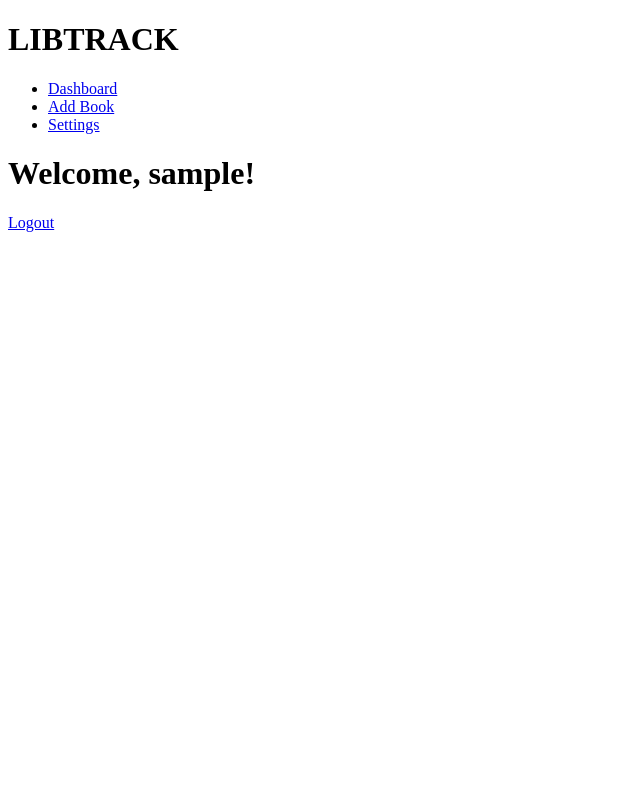
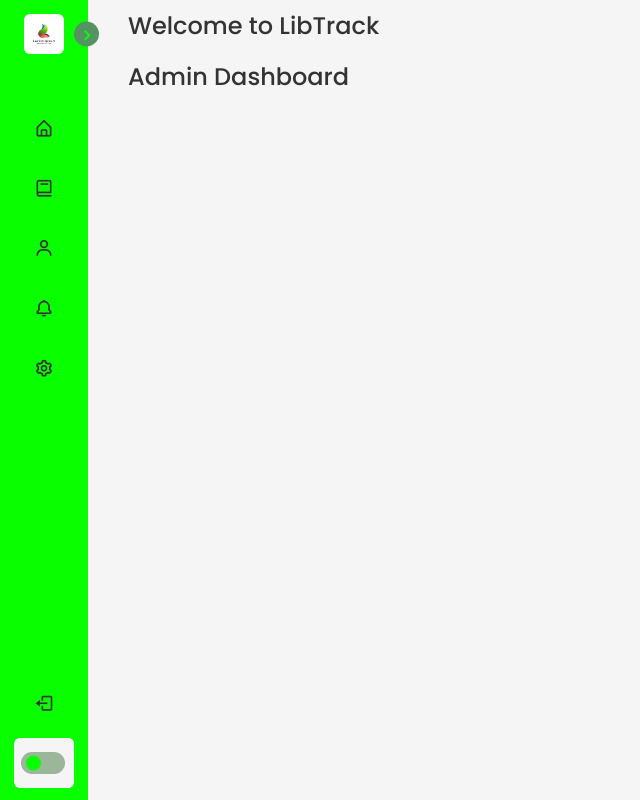
Before and after one commit to tolimatt/libtracker, a PHP site: page /dashboard.php in a window 1280 px wide. Shown: the whole page, without its empty margins (0-640 px from the left). Run offline with PHP 8.4, Linux system fonts and the light colour scheme; the visitor is signed in with stand-in values (Sample User, id 1).

Commit message:
updated dashboard
added script js

```diff
--- a/dashboard.php
+++ b/dashboard.php
@@ -12,23 +12,100 @@
         <meta charset="UTF-8">
         <meta http-equiv="X-UA-Compatible" content="IE-edge">
         <meta name="viewport" content="width=device-width, initial-scale=1.0">
+
+
+
+        <link rel="stylesheet" href="dashboardCSS.css">
+        <link href='https://unpkg.com/boxicons@2.1.4/css/boxicons.min.css' rel='stylesheet'>
+
+
         <title>Admin Dashboard</title>
-    <link rel="stylesheet" href="dashboardCSS.css">
     </head>
     <body>
-<div class="sidebar">
-        <div class="logo">
-            <h1>LIBTRACK</h1>
+    <nav class="sidebar close">
+        <header>
+            <div class="image-text">
+                <span class="image">
+                    <img src="logo.png" alt="logo">
+                </span>
+
+                <div class="text header-text">
+                <span class="name">LibTrack</span>
+                <span class="profession">PHINMA</span>
                 </div>
-        <nav>
-            <ul>
-                <li><a href="#">Dashboard</a></li>
-                <li><a href="#">Add Book</a></li>
-                <li><a href="#">Settings</a></li>
+            </div>
+
+            <i class='bx bx-chevron-right toggle'></i>
+
+        </header>
+
+        <div class ="menu-bar">
+            <div class="menu">
+
+            <ul class="menu-links">
+
+                <li class="nav-link">
+                    <a href="#">
+                        <i class='bx bx-home-alt icon' ></i>
+                        <span class="text nav-text">Dashboard</span>
+                    </a>
+                </li>
+                <li class="nav-link">
+                    <a href="#">
+                    <i class='bx bx-book icon' ></i>
+                        <span class="text nav-text">Add book</span>
+                    </a>
+                </li>
+                <li class="nav-link">
+                    <a href="#">
+                    <i class='bx bx-user icon' ></i>
+                        <span class="text nav-text">Students</span>
+                    </a>
+                </li>
+                <li class="nav-link">
+                    <a href="#">
+                        <i class='bx bx-bell icon' ></i>
+                        <span class="text nav-text">Tracking</span>
+                    </a>
+                </li>
+                <li class="nav-link">
+                    <a href="#">
+                    <i class='bx bx-cog icon' ></i>
+                        <span class="text nav-text">Settings</span>
+                    </a>
+                </li>
             </ul>
+            </div>
+
+            <div class="bottom-content">
+                <li class="">
+                    <a href="logout.php">
+                        <i class='bx bx-log-out icon' ></i>
+                        <span class="text nav-text">Logout</span>
+                    </a>
+                </li>
+                <li class="mode">
+                    <div class="moon-sun">
+                        <i class='bx bx-moon icon moon'></i>
+                        <i class='bx bx-sun icon sun'></i>
+                    </div>
+                    <span class="mode-text text">Dark Mode</span>
+                    <div class="toggle-switch">
+                        <span class="switch"></span>
+                    </div>
+
+                </li>
+            </div>
+        </div>
     </nav>
-    </div>
-    <h1>Welcome, <?php echo $_SESSION['username']; ?>!</h1>
-    <a href="logout.php">Logout</a>
+        <section class="home">
+        <div class="home-content">
+            <div class="text">Welcome to LibTrack</div>
+            <div class="text">Admin Dashboard</div>
+        </section>
+
+
+        <script src="script.js"> </script>
+
     </body>
 </html>
--- a/dashboardCSS.css
+++ b/dashboardCSS.css
@@ -0,0 +1,296 @@
+
+@import url('https://fonts.googleapis.com/css2?family=Poppins:ital,wght@0,100;0,200;0,300;0,400;0,500;0,600;0,700;0,800;0,900;1,100;1,200;1,300;1,400;1,500;1,600;1,700;1,800;1,900&display=swap');
+
+*{
+    margin: 0;
+    padding: 0;
+    box-sizing: border-box;
+    font-family: 'Poppins', sans-serif;
+}
+
+:root{
+    --body-color: #f5f5f5;
+    --sidebar-color: #09ff00;
+    --primary-color: #549462;
+    --primary-color-light: #f5f5f5;
+    --toggle-color: #9cb69b;
+    --text-color: #333;
+
+    --tran-02: all 0.2s ease;
+    --tran-03: all 0.3s ease;
+    --tran-04: all 0.4s ease;
+    --tran-05: all 0.5s ease;
+
+}
+
+body{
+    height: 100vh;
+    background: var(--body-color);
+    transition: var(--tran-05);
+}
+
+body.dark{
+    --body-color: #18191A;
+    --sidebar-color: #242526;
+    --primary-color: #3a3b3c;
+    --primary-color-light: #3a3b3c;
+    --toggle-color: #fff;
+    --text-color: #ccc;
+}
+
+
+
+
+/* Sidebar */
+
+.sidebar{
+    position: fixed;
+    top: 0;
+    left: 0;
+    height: 100%;
+    width: 250px;
+    padding: 10px 14px;
+    background: var(--sidebar-color);
+    transition: var(--tran-05);
+    z-index: 100;
+}
+.sidebar.close{
+    width: 88px;
+}
+
+/* Reusable CSS */
+
+.sidebar .text{
+    color: var(--text-color);
+    font-size: 16px;
+    font-weight: 500;
+    transition: var(--tran-04);
+    white-space: nowrap;
+    opacity: 1;
+}
+
+.sidebar.close .text{
+    opacity: 0;
+}
+
+.sidebar .image {
+    min-width: 60px;
+    display: flex;
+    align-items: center;
+    justify-content: center;
+}
+
+.sidebar li{
+    height: 50px;
+    margin-top: 10px;
+    list-style: none;
+    display: flex;
+    align-items: center;
+}
+
+.sidebar li .icon{
+    min-width: 60px;
+    font-size: 20px;
+    display: flex;
+    align-items: center;
+    justify-content: center;
+}
+
+.sidebar li .icon,
+.sidebar li .text{
+    color: var(--text-color);
+    transition: var(--tran-02);
+
+}
+
+.sidebar header{
+    position: relative;
+}
+
+.sidebar .image-text img{
+    width: 40px;
+    border-radius: 6px;
+}
+
+.sidebar header .image-text{
+    display: flex;
+    align-items: center;
+}
+
+header .image-text .header-text{
+    display: flex;
+    flex-direction: column;
+}
+
+.header-text .name{
+    font-weight: 600;
+}
+
+.header-text .profession{
+    margin-top: -2px;
+}
+
+.sidebar header .toggle {
+    position: absolute;
+    top: 50%;
+    right: -25px;
+    transform: translateY(-50%) rotate(180deg);
+    height: 25px;
+    width: 25px;
+    background: var(--primary-color);
+    display: flex;
+    align-items: center;
+    justify-content: center;
+    border-radius: 50%;
+    color: var(--sidebar-color);
+    font-size: 22px;
+    transition: var(--tran-03);
+}
+.sidebar.close header .toggle{
+    transform: translateY(-50%);
+}
+body.dark .sidebar header .toggle{
+    color: var(--text-color);
+}
+
+.sidebar .menu{
+    margin-top: 35px;
+}
+.sidebar .search-box{
+    background: var(--primary-color-light);
+    border-radius: 6px;
+    transition: var(--tran-05);
+}
+
+.search-box input{
+    height: 100%;
+    width: 100%;
+    background: var(--primary-color-light);
+    border: none;
+    outline: none;
+    border-radius: 6px;
+    font-size: 16px;
+    font-weight: 500;
+    transition: var(--tran-05);
+    color: var(--text-color);
+}
+
+.sidebar li a{
+    width: 100%;
+    height: 100%;
+    text-decoration: none;
+    display: flex;
+    align-items: center;
+    height: 100%;
+    border-radius: 6px;
+    transition: var(--tran-04);
+}
+
+.sidebar li a:hover{
+    background: var(--primary-color);
+}
+
+.sidebar li a:hover .text,
+.sidebar li a:hover .icon{
+    color: var(--sidebar-color);
+}
+
+body.dark .sidebar li a:hover .text,
+body.dark .sidebar li a:hover .icon{
+    color: var(--text-color);
+}
+
+.sidebar .menu-bar{
+
+    height: calc(100% - 50px);
+    display: flex;
+    flex-direction: column;
+    justify-content: space-between;
+}
+
+.menu-bar .mode{
+    position: relative;
+    border-radius: 6px;
+    background: var(--primary-color-light);
+}
+
+.menu-bar .mode i{
+    position: absolute;
+    transition: var(--tran-03);
+}
+
+.menu-bar .mode .moon-sun{
+    height: 50px;
+    width: 60px;
+    display: flex;
+    align-items: center;
+}
+.menu-bar .mode i.sun{
+    opacity: 0;
+}
+body.dark .menu-bar .mode i.sun{
+    opacity: 1;
+}
+body.dark .menu-bar .mode i.moon{
+    opacity: 0;
+}
+.menu-bar .mode .toggle-switch{
+    position: absolute;
+    display: flex;
+    right: 0;
+    align-items: center;
+    justify-items: center;
+    height: 100%;
+    min-width: 53px;
+    cursor: pointer;
+    border-radius: 6px;
+    background: var(--primary-color-light);
+
+}
+
+
+.toggle-switch .switch{
+    position: relative;
+    height: 22px;
+    width: 44px;
+    background: var(--toggle-color);
+    border-radius: 25px;
+
+
+}
+.switch::before{
+    content: '';
+    position: absolute;
+    height: 15px;
+    width: 15px;
+    border-radius: 50%;
+    top: 50%;
+    left: 5px;
+    transform: translateY(-50%);
+    background: var(--sidebar-color);
+    transition: var(--tran-05);
+}
+
+body.dark .switch::before{
+    left: 24px;
+}
+
+.home{
+    position: relative;
+    left: 250px;
+    height: 100vh;
+    width: calc(100% - 250px);
+    background: var(--body-color);
+    transition: var(--tran-05);
+}
+.home .text{
+    color: var(--text-color);
+    font-size: 24px;
+    font-weight: 500;
+    transition: var(--tran-04);
+    padding: 8px 40px;
+}
+.sidebar.close ~ .home{
+    left: 88px;
+    width: calc(100% - 88px);
+}
--- /dev/null
+++ b/script.js
@@ -0,0 +1,21 @@
+const body = document.querySelector('body'),
+      sidebar = document.querySelector('.sidebar'),
+      toggle = document.querySelector('.toggle'),
+      searchBtn = document.querySelector('.search-box'),
+      modeSwitch = document.querySelector('.toggle-switch'),
+      modeText = document.querySelector('.mode-text');
+
+
+      toggle.addEventListener('click', () => {
+        sidebar.classList.toggle('close');
+      });
+
+      modeSwitch.addEventListener('click', () => {
+        body.classList.toggle('dark');
+
+        if (body.classList.contains('dark')) {
+          modeText.innerText = 'Light Mode';
+        }else {
+          modeText.innerText = 'Dark Mode';
+        }
+      });
```
Also changed, not shown: logo.png (added). Lines whose indentation alone changed are shown as unchanged.
